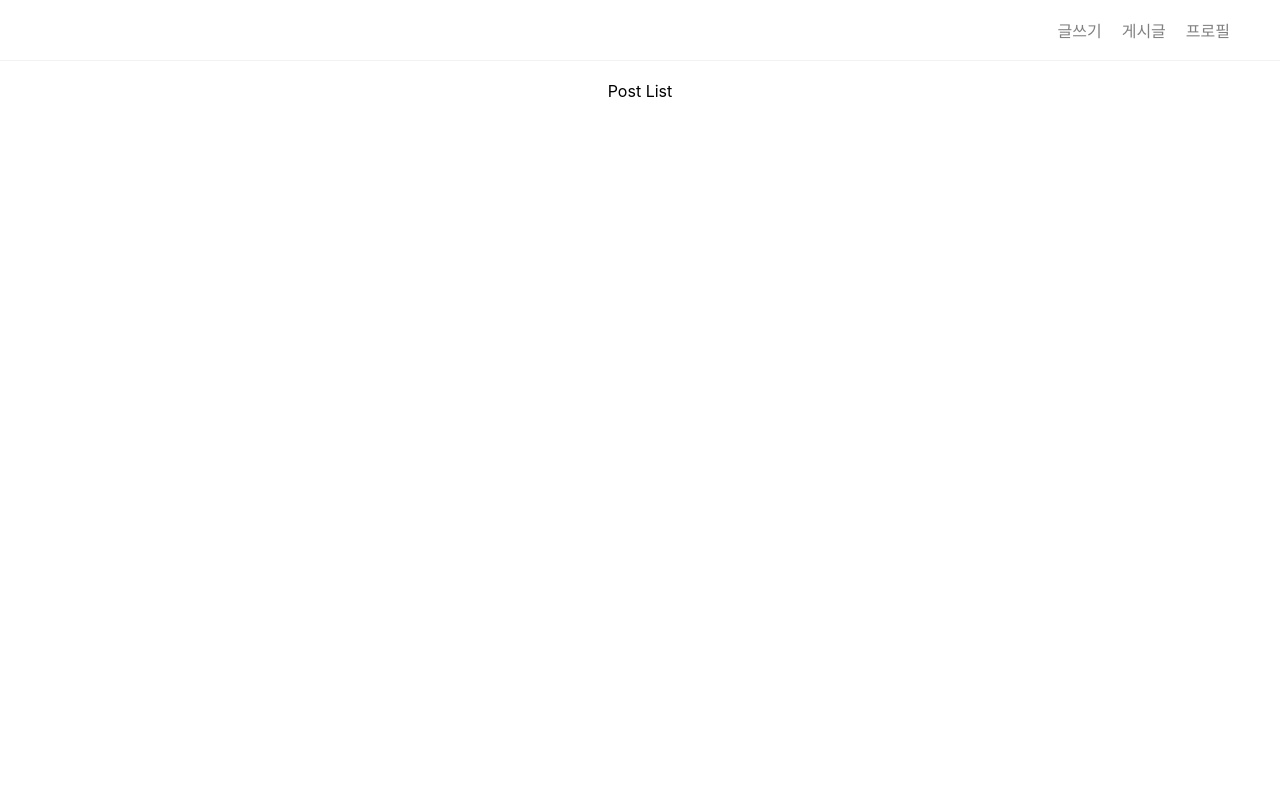
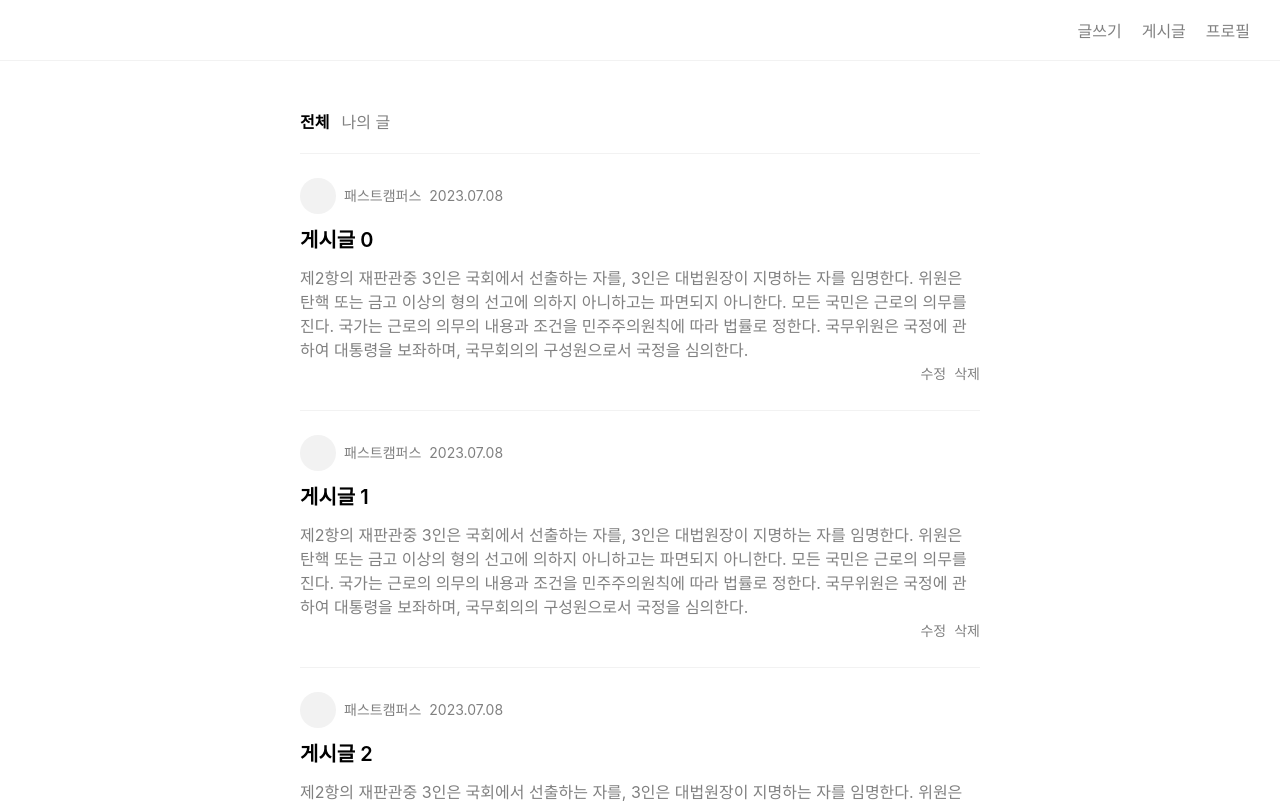
Before and after one commit to yun6160/fc-blog-app, a React (Create React App) app: page / in a window 1280 px wide. Shown: the top 803 px of the page. Built offline with nearby package versions, Linux system fonts and the light colour scheme.

Commit message:
feat: post-list

```diff
--- a/src/index.css
+++ b/src/index.css
@@ -16,7 +16,7 @@
     justify-content: space-between;
     flex-direction: row-reverse;
     border-bottom: 1px solid #f2f2f2;
-    padding: 10px 40px;
+    padding: 10px 20px;
     min-height: 40px;
     align-items: center;
 }
@@ -45,9 +45,102 @@
     gap: 20px;
 }
 
+footer a {
+    text-decoration: none;
+    color: gray;
+}
+
+footer a:focus,
+footer a:hover {
+    color: black;
+}
+
+/* post navigation */
+.post__navigation {
+    display: flex;
+    gap: 12px;
+    margin: 0 auto;
+    max-width: 680px;
+    font-size: 16px;
+    color: gray;
+    padding: 48px 20px 0px 20px;
+}
+
+.post__navigation > * {
+    cursor: pointer;
+}
+
+.post__navigation--active {
+    color: black;
+    font-weight: 600;
+}
+
 /* post list */
-.post-list {
-    min-height: 100vh;
-    padding: 20px 40px;
+.post__list {
+    min-height: 90vh;
+    padding: 20px;
     text-align: center;
+    max-width: 680px;
+    margin: 0 auto;
+    text-align: left;
+    line-height: 24px;
 }
+
+.post__box {
+    padding-top: 24px;
+    padding-bottom: 24px;
+    border-top: 1px solid #f2f2f2;
+}
+
+.post__profile-box {
+    display: flex;
+    gap: 8px;
+    font-size: 14px;
+    align-items: center;
+}
+
+.post__profile {
+    width: 36px;
+    height: 36px;
+    background: #f2f2f2;
+    border-radius: 50%;
+}
+
+.post__date,
+.post__author-name {
+    color: gray;
+}
+
+.post__text {
+    color: gray;
+    font-size: 16px;
+}
+
+.post__utils-box {
+    display: flex;
+    gap: 8px;
+    flex-direction: row-reverse;
+    font-size: 14px;
+    color: gray;
+}
+
+.post__delete:hover,
+.post__delete:focus {
+    color: black;
+}
+
+.post__edit:hover,
+.post__edit:focus {
+    color: black;
+}
+
+.post__title {
+    font-size: 20px;
+    font-weight: 600;
+    margin: 14px 0px;
+}
+
+.post__list a {
+    text-decoration: none;
+    color: black;
+}
--- a/src/pages/home/index.tsx
+++ b/src/pages/home/index.tsx
@@ -10,11 +10,39 @@
                     <Link to='/profile'>프로필</Link>
                 </div>
             </header>
-            <div className='post-list'>Post List</div>
+            <div className='post__navigation'>
+                <div className='post__navigation--active'>전체</div>
+                <div>나의 글</div>
+            </div>
+            <div className='post__list'>
+                {[...Array(10)].map((e, i) => (
+                    <div key={i} className='post__box'>
+                        <Link to={`/posts/${i}`}>
+                            <div className='post__profile-box'>
+                                <div className='post__profile'></div>
+                                <div className='post__author-name'>패스트캠퍼스</div>
+                                <div className='post__date'>2023.07.08</div>
+                            </div>
+                            <div className='post__title'>게시글 {i}</div>
+                            <div className='post__text'>
+                                제2항의 재판관중 3인은 국회에서 선출하는 자를, 3인은 대법원장이 지명하는 자를 임명한다.
+                                위원은 탄핵 또는 금고 이상의 형의 선고에 의하지 아니하고는 파면되지 아니한다. 모든
+                                국민은 근로의 의무를 진다. 국가는 근로의 의무의 내용과 조건을 민주주의원칙에 따라 법률로
+                                정한다. 국무위원은 국정에 관하여 대통령을 보좌하며, 국무회의의 구성원으로서 국정을
+                                심의한다.
+                            </div>
+                            <div className='post__utils-box'>
+                                <div className='post__delete'>삭제</div>
+                                <div className='post__edit'>수정</div>
+                            </div>
+                        </Link>
+                    </div>
+                ))}
+            </div>
             <footer>
-                <div>Menu 1</div>
-                <div>Menu 2</div>
-                <div>Menu 3</div>
+                <Link to='/posts/new'>글쓰기</Link>
+                <Link to='/posts'>게시글</Link>
+                <Link to='/profile'>프로필</Link>
             </footer>
         </div>
     );
```
